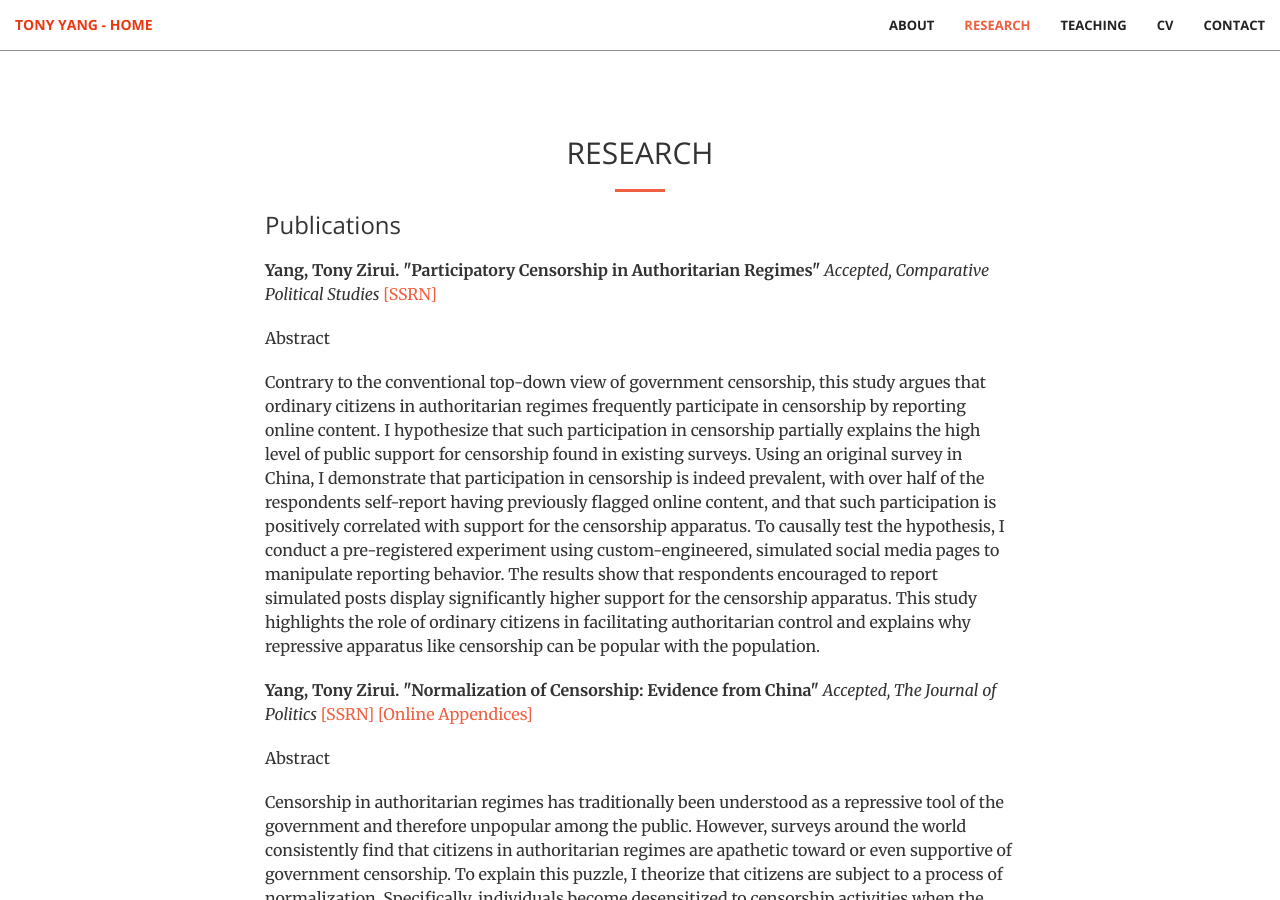
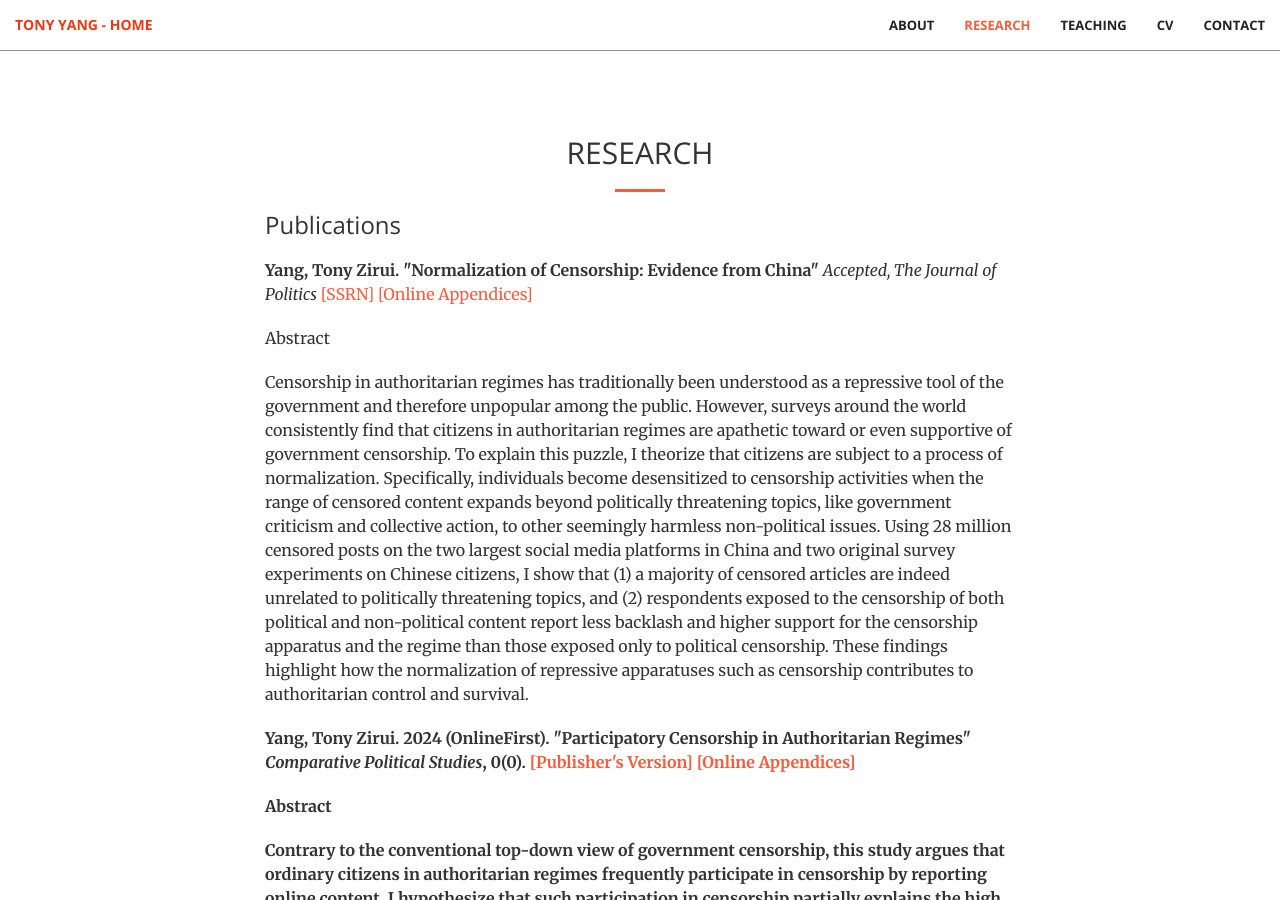
Before and after one commit to tonyhsfz/website, a Jekyll site: the page built from index.html, in a window 1280 px wide and 900 px high, scrolled down 1776 px. Built offline with Jekyll 4.4.1, drawn with Linux system fonts in a browser that asks for light colours; some of the changed text lies outside the part shown.

Commit message:
Update publication.html

```diff
--- a/_includes/publication.html
+++ b/_includes/publication.html
@@ -6,18 +6,6 @@
                 <hr>
                 <h3 class="section-heading">Publications</h3>
                     <p></p>
-                <p><b> Yang, Tony Zirui. "Participatory Censorship in Authoritarian Regimes" </b> <i>Accepted, Comparative Political Studies</i>
- <a href="https://papers.ssrn.com/sol3/papers.cfm?abstract_id=4167554">[SSRN]</a> </p>
-                    <p> Abstract </p>
-<p>
-Contrary to the conventional top-down view of government censorship, this study argues that ordinary citizens in authoritarian regimes frequently participate in censorship by reporting online content.
-        I hypothesize that such participation in censorship partially explains the high level of public support for censorship found in existing surveys.
-        Using an original survey in China, I demonstrate that participation in censorship is indeed prevalent, with over half of the respondents self-report having previously flagged online content,
-        and that such participation is positively correlated with support for the censorship apparatus. To causally test the hypothesis, I conduct a pre-registered experiment using custom-engineered,
-        simulated social media pages to manipulate reporting behavior. The results show that respondents encouraged to report simulated posts display significantly higher support for the censorship apparatus.
-        This study highlights the role of ordinary citizens in facilitating authoritarian control and explains why repressive apparatus like censorship can be popular with the population.
-</p>
- <p></p>
 <p><b> Yang, Tony Zirui. "Normalization of Censorship: Evidence from China" </b>  <i>Accepted, The Journal of Politics</i>  <a href="https://papers.ssrn.com/sol3/papers.cfm?abstract_id=3835217">[SSRN]</a>
                     <a href="/img/Censorship_Appendices.pdf">[Online Appendices]</a></p>
 <p> Abstract </p>
@@ -28,6 +16,19 @@ Censorship in authoritarian regimes has traditionally been understood as a repre
         Specifically, individuals become desensitized to censorship activities when the range of censored content expands beyond politically threatening topics, like government criticism and collective action, to other seemingly harmless non-political issues.
         Using 28 million censored posts on the two largest social media platforms in China and two original survey experiments on Chinese citizens, I show that (1) a majority of censored articles are indeed unrelated to politically threatening topics, and (2) respondents exposed to the censorship of both political and non-political content report less backlash and higher support for the censorship apparatus and the regime than those exposed only to political censorship.
         These findings highlight how the normalization of repressive apparatuses such as censorship contributes to authoritarian control and survival.
+</p>
+ <p></p>
+                     <p><b> <b>Yang, Tony Zirui. 2024 (OnlineFirst). "Participatory Censorship in Authoritarian Regimes"</b> <i>Comparative Political Studies</i>, 0(0).
+        <a href="https://doi.org/10.1177/00104140241302762">[Publisher's Version]</a>
+         <a href="/img/Yang_CPS_Appendix_Final.pdf">[Online Appendices]</a></p>
+                    <p> Abstract </p>
+<p>
+Contrary to the conventional top-down view of government censorship, this study argues that ordinary citizens in authoritarian regimes frequently participate in censorship by reporting online content.
+        I hypothesize that such participation in censorship partially explains the high level of public support for censorship found in existing surveys.
+        Using an original survey in China, I demonstrate that participation in censorship is indeed prevalent, with over half of the respondents self-report having previously flagged online content,
+        and that such participation is positively correlated with support for the censorship apparatus. To causally test the hypothesis, I conduct a pre-registered experiment using custom-engineered,
+        simulated social media pages to manipulate reporting behavior. The results show that respondents encouraged to report simulated posts display significantly higher support for the censorship apparatus.
+        This study highlights the role of ordinary citizens in facilitating authoritarian control and explains why repressive apparatus like censorship can be popular with the population.
 </p>
  <p></p>
                      <p></p>
```
